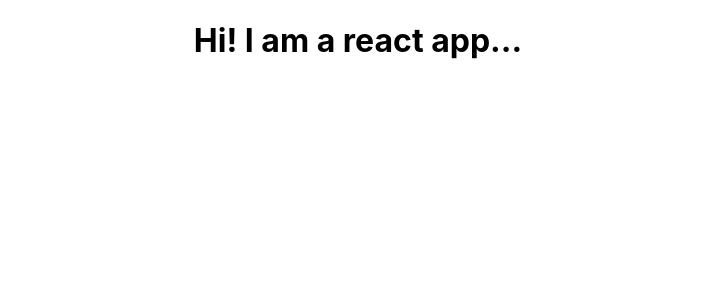
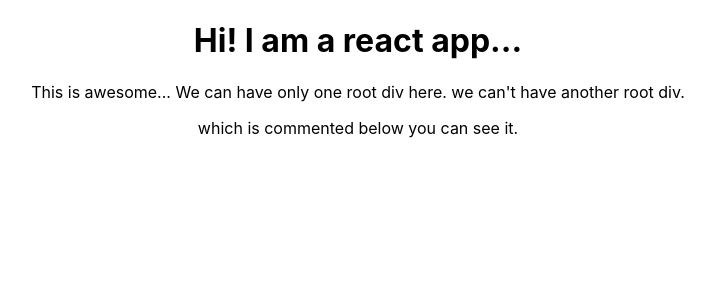
Before and after one commit to sentraja/my-app, a React (Create React App) app: page / in a window 1280 px wide. Shown: the top 300 px of the page, without its empty margins (282-997 px from the left). Built offline with nearby package versions, Linux system fonts and the light colour scheme.

Commit message:
only one root div can hold multiple nested divs and which can helps to deign the elements with root class name. Here it is App.

```diff
--- a/src/App.js
+++ b/src/App.js
@@ -7,8 +7,10 @@ class App extends Component {
     return (
       <div className="App">
       <h1> Hi! I am a react app...</h1>
-
+      <p> This is awesome... We can have only one root div here. we can't have another root div.</p>
+      <p> which is commented below you can see it.</p>
       </div>
+      // <h2>Hi am h2</h2>
     );
     // return React.createElement('div',{className:  'App'},React.createElement('h1',null,'I am a react developer'));
   }
```
